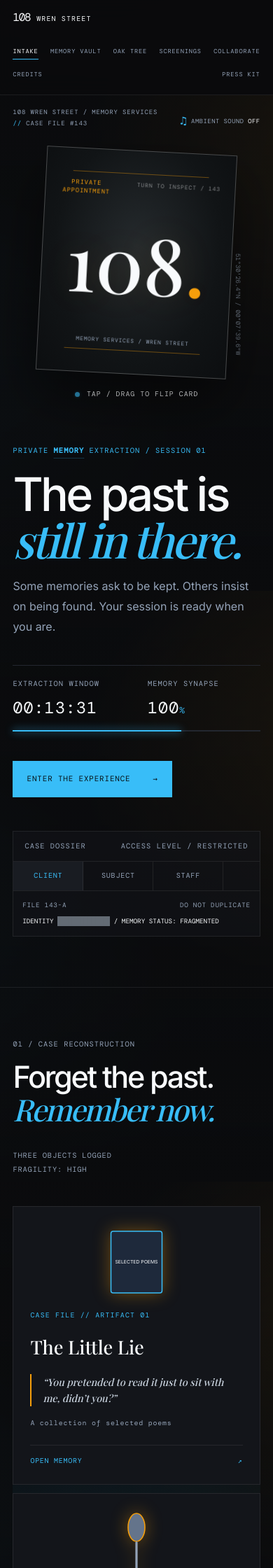
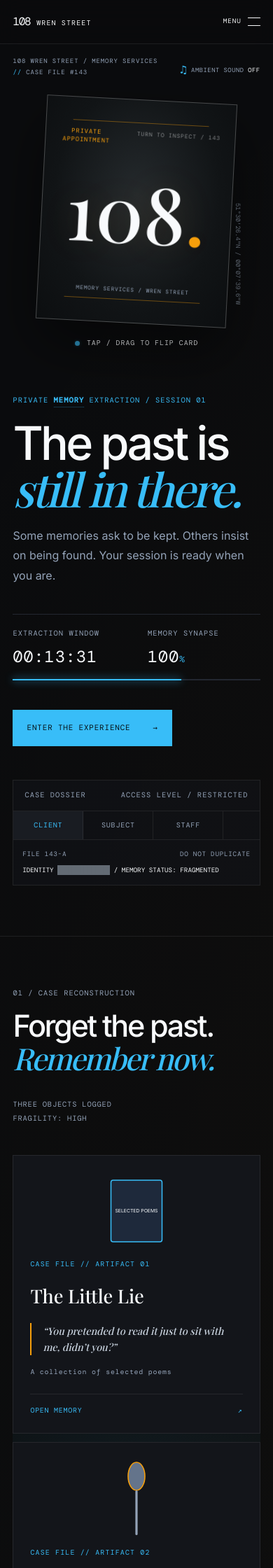
Before and after one commit to Axx1230/108wrenstreet-web, a Flask app: page / in a window 390 px wide. Shown: the top 2240 px of the page at 70% size. Run offline with Flask 3, Linux system fonts and the light colour scheme; data that the repository does not hold is empty; some libraries are stand-ins or nearby versions; some web fonts are replaced.

Commit message:
Enhance navigation and performance with mobile menu toggle, caching headers, and GSAP optimizations

```diff
--- a/app.py
+++ b/app.py
@@ -15,6 +15,18 @@ SCHEMA = BASE_DIR / "schema.sql"
 
 app = Flask(__name__)
 app.config["MAX_CONTENT_LENGTH"] = 32 * 1024
+app.config["SEND_FILE_MAX_AGE_DEFAULT"] = 86400
+
+
+@app.after_request
+def add_cache_headers(response):
+    """Cache fingerprint-independent static assets in the browser for faster revisits."""
+    if request.path.startswith("/static/"):
+        if request.path.endswith((".css", ".js", ".svg", ".png", ".jpg", ".jpeg", ".webp")):
+            response.cache_control.clear()
+            response.cache_control.public = True
+            response.cache_control.max_age = 86400
+    return response
 
 
 def get_db():
@@ -26,7 +38,7 @@ def get_db():
 
 
 @app.teardown_appcontext
-def close_db(_error):
+def close_db(_):
     db = g.pop("db", None)
     if db is not None:
         db.close()
--- a/static/css/style.css
+++ b/static/css/style.css
@@ -49,6 +49,20 @@ body {
   line-height: 1.65;
 }
 
+@media (max-width: 1023px), (hover: none) {
+  body {
+    background-attachment: scroll;
+  }
+
+  .site-header {
+    backdrop-filter: blur(8px);
+  }
+
+  [data-scroll-reveal] {
+    transition-duration: .32s;
+  }
+}
+
 button,
 input,
 textarea,
@@ -131,7 +145,24 @@ button {
 .site-nav {
   display: flex;
   align-items: center;
-  gap: clamp(.8rem, 2.5vw, 2.5rem);
+  gap: clamp(1.25rem, 2vw, 2.25rem);
+}
+
+.nav-story-links,
+.nav-press-links {
+  display: flex;
+  align-items: center;
+  gap: clamp(.65rem, 1.35vw, 1.4rem);
+}
+
+.nav-press-links {
+  position: relative;
+  padding-left: clamp(1rem, 1.5vw, 1.75rem);
+  border-left: 1px solid var(--border-clinical);
+}
+
+.nav-toggle {
+  display: none;
 }
 
 .site-nav a,
@@ -281,7 +312,7 @@ button {
 [data-scroll-reveal] {
   opacity: 0;
   transform: translate3d(0, var(--reveal-offset, 24px), 0);
-  transition: opacity .65s ease, transform .65s ease;
+  transition: opacity .4s ease, transform .4s ease;
 }
 
 [data-scroll-reveal][data-revealed="true"] {
@@ -816,7 +847,7 @@ h2 em,
   width: min(86vw, 380px);
   transform-style: preserve-3d;
   backface-visibility: hidden;
-  will-change: transform, opacity, filter;
+  will-change: transform, opacity;
 }
 
 .vault.is-3d .artifact-trigger {
@@ -827,8 +858,7 @@ h2 em,
   border-color: rgba(245, 158, 11, .25);
   border-radius: 8px;
   background: rgba(15, 23, 42, .88);
-  box-shadow: 0 20px 50px rgba(0, 0, 0, .7);
-  backdrop-filter: blur(12px);
+  box-shadow: 0 12px 28px rgba(0, 0, 0, .55);
   text-align: center;
 }
 
@@ -874,7 +904,6 @@ h2 em,
   display: block;
   width: 86px;
   height: 110px;
-  filter: drop-shadow(0 0 12px rgba(245, 158, 11, .4));
 }
 
 .spoon-visual .artifact-svg {
@@ -1804,7 +1833,10 @@ dialog {
 
   .site-header {
     min-height: 62px;
-    flex-wrap: wrap;
+    position: sticky;
+    display: grid;
+    grid-template-columns: 1fr auto;
+    align-items: center;
     padding: .75rem 1.15rem;
   }
 
@@ -1812,19 +1844,83 @@ dialog {
     font-size: 1rem;
   }
 
+  .nav-toggle {
+    display: inline-flex;
+    align-items: center;
+    gap: .55rem;
+    min-height: 38px;
+    padding: .4rem 0 .4rem .7rem;
+    border: 0;
+    background: transparent;
+    color: var(--text-main);
+    font-family: var(--font-mono);
+    font-size: .58rem;
+    letter-spacing: .1em;
+    text-transform: uppercase;
+  }
+
+  .nav-toggle-icon {
+    width: 18px;
+    height: 12px;
+    border-top: 1px solid currentColor;
+    border-bottom: 1px solid currentColor;
+  }
+
+  .nav-toggle[aria-expanded="true"] .nav-toggle-icon {
+    height: 1px;
+    border-bottom: 0;
+    transform: rotate(45deg);
+  }
+
   .site-nav {
-    order: 3;
-    width: 100%;
-    flex-wrap: wrap;
-    justify-content: space-between;
-    gap: .3rem .5rem;
-    overflow: visible;
-    padding: .25rem 0 .15rem;
+    position: absolute;
+    top: 100%;
+    right: 0;
+    left: 0;
+    display: grid;
+    gap: 0;
+    max-height: 0;
+    overflow: hidden;
+    border-bottom: 1px solid transparent;
+    background: rgba(10, 11, 13, .98);
+    opacity: 0;
+    transform: translateY(-8px);
+    transition: max-height .25s ease, opacity .18s ease, transform .25s ease, border-color .25s ease;
+  }
+
+  .site-nav.is-open {
+    max-height: calc(100dvh - 62px);
+    overflow-y: auto;
+    border-bottom-color: var(--border-clinical);
+    opacity: 1;
+    transform: translateY(0);
+  }
+
+  .nav-story-links,
+  .nav-press-links {
+    display: grid;
+    grid-template-columns: repeat(2, minmax(0, 1fr));
+    gap: 0;
+    padding: .35rem 1.15rem;
+  }
+
+  .nav-press-links {
+    border-left: 0;
+    border-top: 1px solid var(--border-clinical);
   }
 
   .site-nav a {
-    flex: 0 0 auto;
-    font-size: .54rem;
+    min-height: 44px;
+    display: flex;
+    align-items: center;
+    padding: .55rem .25rem;
+    font-size: .62rem;
+  }
+
+  .site-nav a::after {
+    right: auto;
+    bottom: .35rem;
+    width: 28px;
   }
 
   .section-shell {
--- a/static/js/navigation.js
+++ b/static/js/navigation.js
@@ -4,13 +4,29 @@
   const $ = window.WrenSite.$;
   const $$ = window.WrenSite.$$;
   const navLinks = $$(".site-nav a");
+  const navToggle = $(".nav-toggle");
+  const siteNav = $("#site-navigation");
+
+  function closeMobileNav() {
+    if (!navToggle || !siteNav) return;
+    navToggle.setAttribute("aria-expanded", "false");
+    siteNav.classList.remove("is-open");
+  }
+
+  navToggle?.addEventListener("click", () => {
+    const opening = navToggle.getAttribute("aria-expanded") !== "true";
+    navToggle.setAttribute("aria-expanded", String(opening));
+    siteNav?.classList.toggle("is-open", opening);
+  });
+
+  navLinks.forEach((link) => link.addEventListener("click", closeMobileNav));
 
   const navTargets = (document.body.dataset.pageType === "press"
     ? [
       ["press-kit", ".press-hero"],
       ["press-kit", "#gallery"],
       ["press-kit", "#dossier"],
-      ["press-kit", ".press-video"],
+      ["press-kit", "#trailer"],
       ["screenings", "#screenings"],
       ["credits", "#credits"],
     ]
--- a/static/js/scroll-reveal.js
+++ b/static/js/scroll-reveal.js
@@ -1,12 +1,12 @@
 (() => {
   "use strict";
 
-  const $ = window.WrenSite.$;
   const $$ = window.WrenSite.$$;
   const reducedMotion = window.WrenSite.reducedMotion;
   let observer = null;
   let previousScrollY = window.scrollY;
   let direction = "down";
+  let scrollScheduled = false;
 
   if ("IntersectionObserver" in window && !reducedMotion.matches) {
     observer = new IntersectionObserver((entries) => {
@@ -23,11 +23,16 @@
   }
 
   window.addEventListener("scroll", () => {
+    if (scrollScheduled) return;
+    scrollScheduled = true;
+    window.requestAnimationFrame(() => {
+      scrollScheduled = false;
     const currentScrollY = window.scrollY;
     if (currentScrollY !== previousScrollY) {
       direction = currentScrollY > previousScrollY ? "down" : "up";
       previousScrollY = currentScrollY;
     }
+    });
   }, { passive: true });
 
   function observe(elements) {
--- a/static/js/secret-memory.js
+++ b/static/js/secret-memory.js
@@ -11,7 +11,7 @@
     typeof modal.showModal !== "function") return;
 
   // State 0: hidden, 1: hover discovery, 2: hover left,
-  // 3: unlocked and ready to open.
+  // 3: unlocked and ready to open, 4: fully unlocked.
   let stage = 0;
   trigger.classList.add("easter-egg-word");
   trigger.setAttribute("tabindex", "0");
--- a/templates/base.html
+++ b/templates/base.html
@@ -17,14 +17,21 @@
   <a class="skip-link" href="#main-content">Skip to content</a>
   <header class="site-header">
     <a class="wordmark" href="/" aria-label="108 Wren Street home">108 <span>WREN STREET</span></a>
-    <nav class="site-nav" aria-label="Main navigation">
+    <button class="nav-toggle" type="button" aria-expanded="false" aria-controls="site-navigation">
+      <span>Menu</span><span class="nav-toggle-icon" aria-hidden="true"></span>
+    </button>
+    <nav class="site-nav" id="site-navigation" aria-label="Main navigation">
+      <div class="nav-story-links">
         <a data-nav-key="intake" href="{{ '/#intake' if is_press_page|default(false) else '#intake' }}">Intake</a>
         <a data-nav-key="memory-vault" href="{{ '/#memory-vault' if is_press_page|default(false) else '#memory-vault' }}">Memory vault</a>
         <a data-nav-key="oak-tree" href="{{ '/#oak-tree' if is_press_page|default(false) else '#oak-tree' }}">Oak tree</a>
+        <a data-nav-key="collaborate" href="{{ '/#collaborate' if is_press_page|default(false) else '#collaborate' }}">Collaborate</a>
+      </div>
+      <div class="nav-press-links">
         <a data-nav-key="screenings" href="/press#screenings">Screenings</a>
-      <a data-nav-key="collaborate" href="{{ '/#collaborate' if is_press_page|default(false) else '#collaborate' }}">Collaborate</a>
         <a data-nav-key="credits" href="/press#credits">Credits</a>
         <a data-nav-key="press-kit" href="/press">Press kit</a>
+      </div>
     </nav>
     <span class="header-status"><span class="status-dot"></span> SYSTEM ONLINE</span>
   </header>
@@ -36,27 +43,11 @@
     <span>MEMORY SERVICES // CASE FILE #143</span>
     <a href="{{ '/#intake' if is_press_page|default(false) else '#intake' }}">Return to beginning ↑</a>
   </footer>
-  {% if not is_press_page|default(false) %}
-  <script src="https://unpkg.com/lenis@1.3.11/dist/lenis.min.js" defer></script>
-  {% endif %}
-  <script src="https://cdnjs.cloudflare.com/ajax/libs/gsap/3.12.5/gsap.min.js" defer></script>
-  <script src="https://cdnjs.cloudflare.com/ajax/libs/gsap/3.12.5/ScrollTrigger.min.js" defer></script>
   <script src="{{ url_for('static', filename='js/core.js') }}" defer></script>
   <script src="{{ url_for('static', filename='js/api-client.js') }}" defer></script>
   <script src="{{ url_for('static', filename='js/main.js') }}" defer></script>
   <script src="{{ url_for('static', filename='js/scroll-reveal.js') }}" defer></script>
   <script src="{{ url_for('static', filename='js/navigation.js') }}" defer></script>
-  <script src="{{ url_for('static', filename='js/gsap-sequences.js') }}" defer></script>
-  <script src="{{ url_for('static', filename='js/secret-memory.js') }}" defer></script>
-  <script src="{{ url_for('static', filename='js/press-gallery.js') }}" defer></script>
-  <script src="{{ url_for('static', filename='js/trailer-chapters.js') }}" defer></script>
-  <script src="{{ url_for('static', filename='js/appointment-card.js') }}" defer></script>
-  <script src="{{ url_for('static', filename='js/dossier-tabs.js') }}" defer></script>
-  <script src="{{ url_for('static', filename='js/artifacts.js') }}" defer></script>
-  <script src="{{ url_for('static', filename='js/ambient-sound.js') }}" defer></script>
-  <script src="{{ url_for('static', filename='js/countdown.js') }}" defer></script>
-  <script src="{{ url_for('static', filename='js/memories.js') }}" defer></script>
-  <script src="{{ url_for('static', filename='js/rsvp.js') }}" defer></script>
-  <script src="{{ url_for('static', filename='js/collaborate.js') }}" defer></script>
+  {% block scripts %}{% endblock %}
 </body>
 </html>
--- a/templates/index.html
+++ b/templates/index.html
@@ -1,4 +1,17 @@
 {% extends "base.html" %}
+{% block scripts %}
+  <script src="https://cdnjs.cloudflare.com/ajax/libs/gsap/3.12.5/gsap.min.js" defer></script>
+  <script src="https://cdnjs.cloudflare.com/ajax/libs/gsap/3.12.5/ScrollTrigger.min.js" defer></script>
+  <script src="{{ url_for('static', filename='js/gsap-sequences.js') }}" defer></script>
+  <script src="{{ url_for('static', filename='js/secret-memory.js') }}" defer></script>
+  <script src="{{ url_for('static', filename='js/appointment-card.js') }}" defer></script>
+  <script src="{{ url_for('static', filename='js/dossier-tabs.js') }}" defer></script>
+  <script src="{{ url_for('static', filename='js/artifacts.js') }}" defer></script>
+  <script src="{{ url_for('static', filename='js/ambient-sound.js') }}" defer></script>
+  <script src="{{ url_for('static', filename='js/countdown.js') }}" defer></script>
+  <script src="{{ url_for('static', filename='js/memories.js') }}" defer></script>
+  <script src="{{ url_for('static', filename='js/collaborate.js') }}" defer></script>
+{% endblock %}
 {% block content %}
 <!-- The inline value lets JavaScript scroll directly to a deep-linked section. -->
 <script>window.PAGE_SECTION = {{ page_section|tojson if page_section else 'null' }};</script>
--- a/templates/press-kit.html
+++ b/templates/press-kit.html
@@ -1,4 +1,10 @@
 {% extends "base.html" %}
+{% block scripts %}
+  <script src="{{ url_for('static', filename='js/press-gallery.js') }}" defer></script>
+  <script src="{{ url_for('static', filename='js/trailer-chapters.js') }}" defer></script>
+  <script src="{{ url_for('static', filename='js/dossier-tabs.js') }}" defer></script>
+  <script src="{{ url_for('static', filename='js/rsvp.js') }}" defer></script>
+{% endblock %}
 {% block title %}Press &amp; Gallery — 108 Wren Street{% endblock %}
 {% block description %}Press kit, production stills, screening details, and production notes for 108 Wren Street.{% endblock %}
 {% block content %}
```
Also changed, not shown: static/js/gsap-sequences.js. Lines whose indentation alone changed are shown as unchanged.
